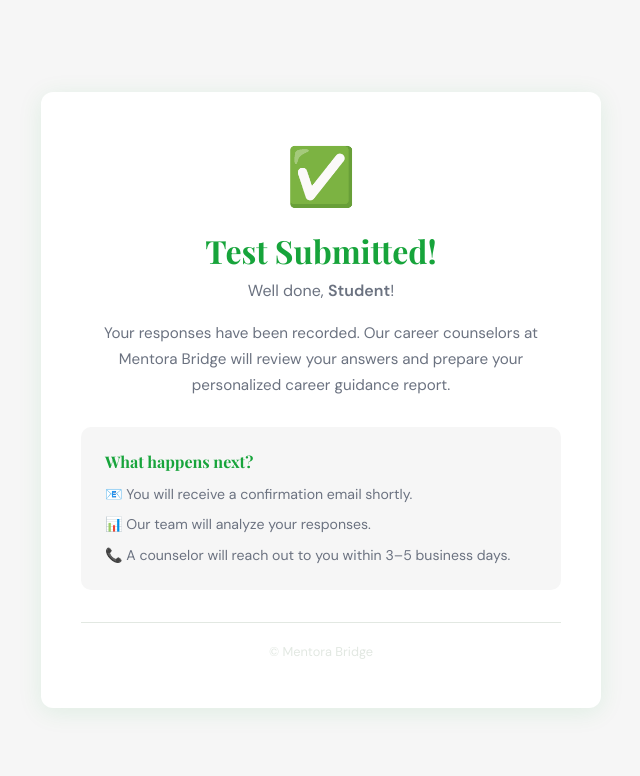
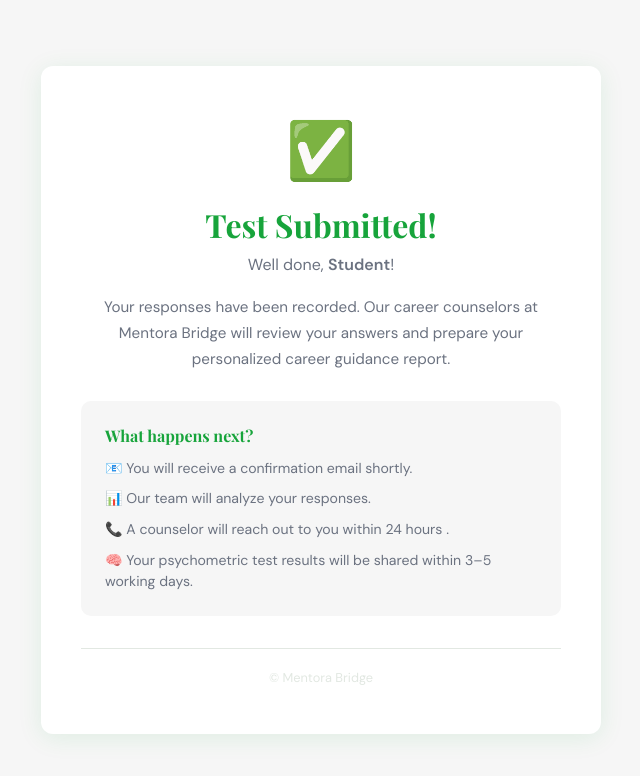
Before and after one commit to SocialThekaAccess/Mentora-portal, a React (Vite) app: page /result in a window 1280 px wide. Shown: the top 776 px of the page, without its empty margins (319-959 px from the left). Built offline with nearby package versions, Linux system fonts and the light colour scheme.

Commit message:
done changes

```diff
--- a/src/pages/ResultPage.jsx
+++ b/src/pages/ResultPage.jsx
@@ -23,7 +23,9 @@ export default function ResultPage() {
               <ul>
                 <li>📧 You will receive a confirmation email shortly.</li>
                 <li>📊 Our team will analyze your responses.</li>
-                <li>📞 A counselor will reach out to you within 3–5 business days.</li>
+                <li>📞 A counselor will reach out to you within 24 hours .</li>
+                <li>🧠 Your psychometric test results will be shared within 3–5 working days.
+</li>
               </ul>
             </div>
           </>
```
